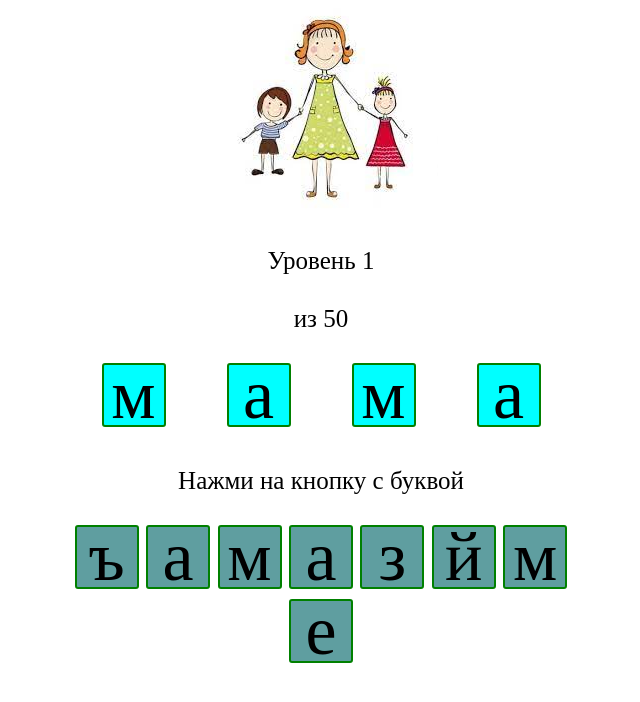
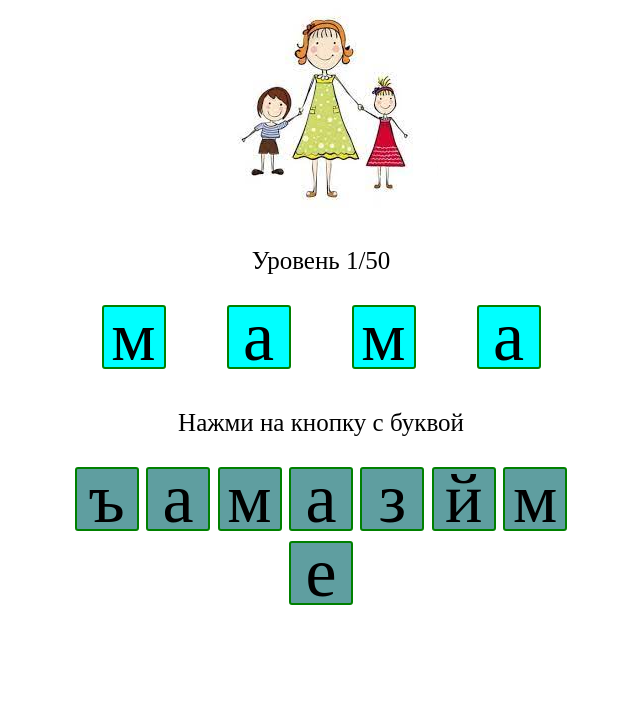
Before and after one commit to StarcevAlexander/learning-to-read, a plain HTML site: page index.html in a window 1280 px wide. Shown: the whole page, without its empty margins (319-959 px from the left). Drawn offline with Linux system fonts and the light colour scheme.

Commit message:
стилизация уровней

```diff
--- a/index.html
+++ b/index.html
@@ -9,7 +9,9 @@
   <body>
     <div class="conteiner">
       <div class="photo"><img id="image" src="image/1.jpg" alt="фото" /></div>
-      <div class="level" id="nowLevel"></div><div class="level" id="Levels"></div>
+      <div class="levels">
+        <div class="level" id="nowLevel"></div><div class="level" id="Levels"></div>
+      </div>
       <div class="title" id="title"></div>
       <div class="description" id="description">Нажми на кнопку с буквой</div>
       <div class="title" id="variants"></div>
--- a/js.js
+++ b/js.js
@@ -77,7 +77,7 @@ class App {
     const nowLevel = document.getElementById('nowLevel')
     nowLevel.innerText = `Уровень ${this.level + 1}`
     const levels = document.getElementById('Levels')
-    levels.innerText = `из ${this.data.length - 1}`
+    levels.innerText = `/${this.data.length - 1}`
 
     const image = document.getElementById('image')
     let part = this.data[this.level].element
--- a/style.css
+++ b/style.css
@@ -7,6 +7,9 @@
   display: flex;
   flex-direction: column;
   max-width: 800px;
+}
+.levels{
+  display: flex;
 }
 .photo,
 .level,
```
